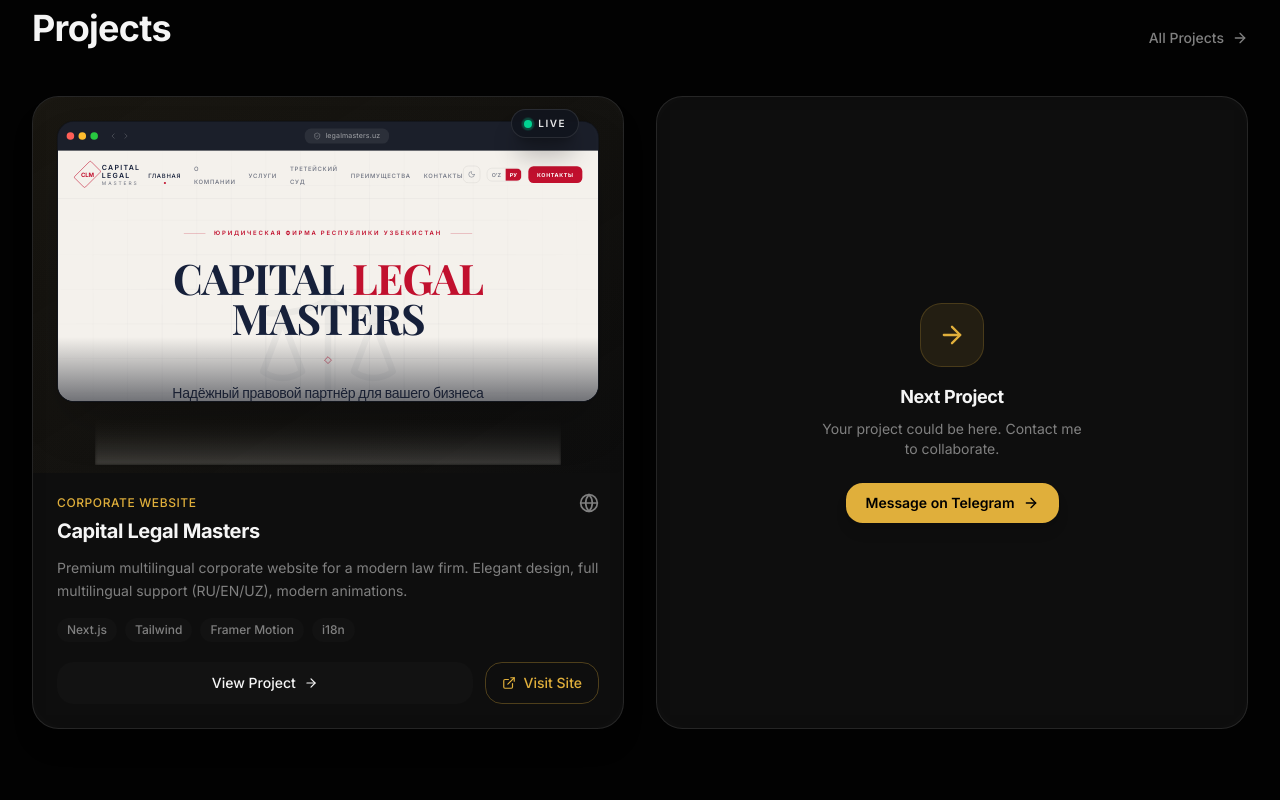
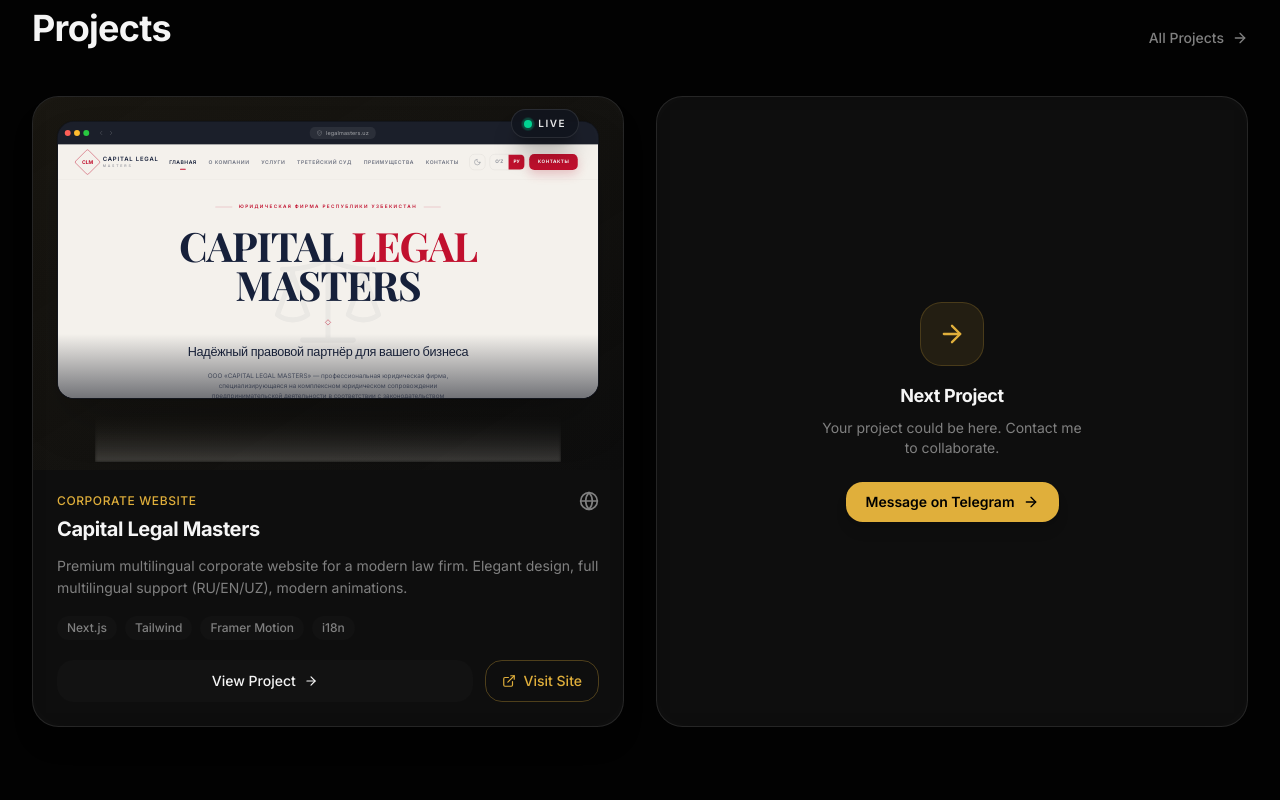
Before and after one commit to r2k8v42jz9-png/MYPORTFOLIO, a Next.js app: page /en in a window 1280 px wide. Shown: the part 1960-2760 px from the top of the page. Built offline with nearby package versions, Linux system fonts and the light colour scheme.

Commit message:
Refine LegalMasters preview navbar

```diff
--- a/components/ui/LegalMastersPreview.tsx
+++ b/components/ui/LegalMastersPreview.tsx
@@ -14,9 +14,9 @@
   typeof window !== "undefined" ? useLayoutEffect : useEffect;
 
 /** Fixed design width the "website" is authored at, then scaled to fit. */
-const DESIGN_W = 1000;
+const DESIGN_W = 1280;
 /** Visible crop height (design px) for the card thumbnail. */
-const CARD_CROP = 520;
+const CARD_CROP = 660;
 
 const SERIF = { fontFamily: "var(--font-serif), Georgia, serif" } as const;
 
@@ -184,33 +184,39 @@
       />
 
       {/* ===== Navbar ===== */}
-      <header className="relative flex items-center justify-between px-10 py-5 border-b border-black/[0.06]">
+      <header className="relative flex h-[84px] items-center justify-between px-12 border-b border-black/[0.07]">
         {/* Logo */}
-        <div className="flex items-center gap-3">
-          <div className="relative w-11 h-11 flex items-center justify-center">
-            <div
-              className="absolute inset-0 rotate-45 rounded-[3px]"
+        <div className="flex shrink-0 items-center gap-3.5">
+          <span className="relative flex w-11 h-11 items-center justify-center">
+            <span
+              className="absolute inset-0 rotate-45 rounded-[4px]"
               style={{ border: `1.5px solid ${C.red}` }}
             />
             <span
-              className="relative text-[11px] font-bold tracking-tight"
+              className="relative text-[12px] font-bold tracking-tight"
               style={{ color: C.red }}
             >
               CLM
             </span>
-          </div>
-          <div className="leading-tight">
-            <div className="text-[13px] font-semibold tracking-[0.18em] text-[#16203a]">
+          </span>
+          <span className="flex flex-col justify-center">
+            <span
+              className="text-[14px] font-semibold leading-none tracking-[0.14em]"
+              style={{ color: C.navy }}
+            >
               CAPITAL LEGAL
-            </div>
-            <div className="text-[9px] tracking-[0.4em] text-[#16203a]/60">
+            </span>
+            <span
+              className="mt-[5px] text-[8.5px] font-medium leading-none tracking-[0.5em]"
+              style={{ color: `${C.navy}70` }}
+            >
               MASTERS
-            </div>
-          </div>
+            </span>
+          </span>
         </div>
 
         {/* Nav links */}
-        <nav className="flex items-center gap-6">
+        <nav className="flex items-center gap-7">
           {[
             "ГЛАВНАЯ",
             "О КОМПАНИИ",
@@ -219,45 +225,47 @@
             "ПРЕИМУЩЕСТВА",
             "КОНТАКТЫ",
           ].map((item, i) => (
-            <div key={item} className="relative">
-              <span
-                className="text-[11px] font-medium tracking-[0.12em]"
-                style={{ color: i === 0 ? C.navy : "rgba(22,32,58,0.6)" }}
-              >
-                {item}
-              </span>
+            <span
+              key={item}
+              className="relative flex items-center text-[12px] font-semibold tracking-[0.1em] whitespace-nowrap"
+              style={{ color: i === 0 ? C.navy : `${C.navy}99` }}
+            >
+              {item}
               {i === 0 && (
                 <span
-                  className="absolute -bottom-1.5 left-1/2 -translate-x-1/2 w-1 h-1 rounded-full"
+                  className="absolute -bottom-[9px] left-1/2 h-[2px] w-3.5 -translate-x-1/2 rounded-full"
                   style={{ background: C.red }}
                 />
               )}
-            </div>
+            </span>
           ))}
         </nav>
 
-        {/* Right controls */}
-        <div className="flex items-center gap-3">
-          <div className="w-8 h-8 rounded-md border border-black/10 flex items-center justify-center">
-            <Moon className="w-3.5 h-3.5 text-[#16203a]/50" />
-          </div>
-          <div className="flex items-center rounded-md overflow-hidden border border-black/10">
-            <span className="px-2 py-1 text-[10px] font-semibold text-[#16203a]/55">
+        {/* Right controls — unified 38px height */}
+        <div className="flex shrink-0 items-center gap-2.5">
+          <span className="flex h-[38px] w-[38px] items-center justify-center rounded-lg border border-black/10">
+            <Moon className="w-[18px] h-[18px]" style={{ color: `${C.navy}66` }} />
+          </span>
+          <span className="flex h-[38px] items-stretch overflow-hidden rounded-lg border border-black/10">
+            <span
+              className="flex items-center px-3 text-[11px] font-semibold"
+              style={{ color: `${C.navy}80` }}
+            >
               O&apos;Z
             </span>
             <span
-              className="px-2 py-1 text-[10px] font-bold text-white"
+              className="flex items-center px-3 text-[11px] font-bold text-white"
               style={{ background: C.red }}
             >
               РУ
             </span>
-          </div>
-          <div
-            className="px-4 py-2 rounded-md text-[10px] font-bold tracking-[0.12em] text-white"
-            style={{ background: C.red }}
+          </span>
+          <span
+            className="flex h-[38px] items-center rounded-lg px-5 text-[11px] font-bold tracking-[0.12em] text-white"
+            style={{ background: C.red, boxShadow: `0 10px 26px ${C.red}33` }}
           >
             КОНТАКТЫ
-          </div>
+          </span>
         </div>
       </header>
 
@@ -291,7 +299,7 @@
         {/* Big serif title */}
         <h1
           style={SERIF}
-          className="relative text-[78px] leading-[0.96] font-bold tracking-tight"
+          className="relative text-[96px] leading-[0.96] font-bold tracking-tight"
         >
           <span style={{ color: C.navy }}>CAPITAL </span>
           <span style={{ color: C.red }}>LEGAL</span>
@@ -301,21 +309,21 @@
 
         {/* diamond divider */}
         <div
-          className="my-9 w-2.5 h-2.5 rotate-45"
+          className="my-10 w-2.5 h-2.5 rotate-45"
           style={{ border: `1.5px solid ${C.red}` }}
         />
 
         {/* serif subheading */}
         <h2
           style={{ ...SERIF, color: C.navy }}
-          className="text-[26px] font-medium mb-6"
+          className="text-[30px] font-medium mb-6"
         >
           Надёжный правовой партнёр для вашего бизнеса
         </h2>
 
         {/* body */}
         <p
-          className="text-[14px] leading-relaxed max-w-[560px] mb-9"
+          className="text-[15px] leading-relaxed max-w-[620px] mb-9"
           style={{ color: C.gray }}
         >
           ООО «CAPITAL LEGAL MASTERS» — профессиональная юридическая фирма,
```
